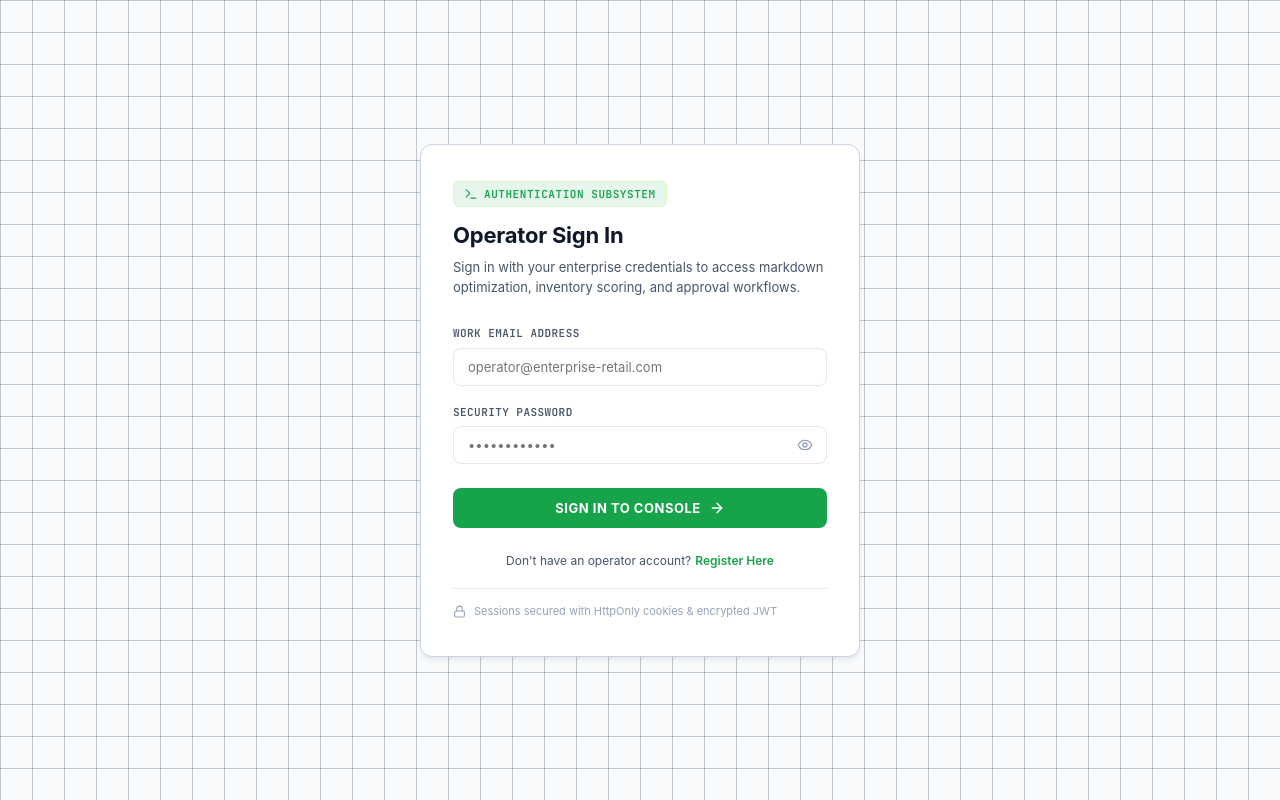
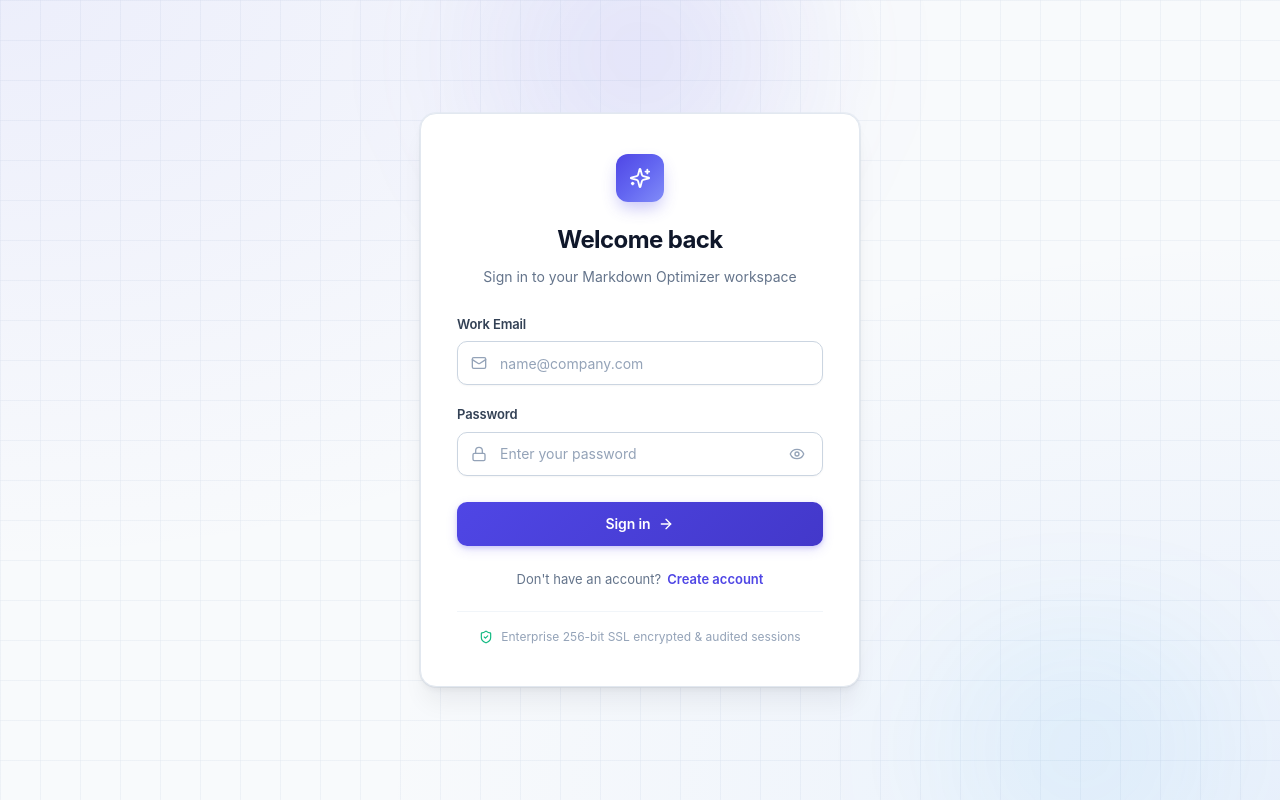
Before and after one commit to Kalyanialla/markdownd-optimization-usecase, a React (Vite) app in the folder frontend/: page /login in a window 1280 px wide. Built offline with nearby package versions, Linux system fonts and the light colour scheme.

Commit message:
feat(auth): redesign login page with modern enterprise SaaS aesthetic

```diff
--- a/frontend/src/pages/Auth.css
+++ b/frontend/src/pages/Auth.css
@@ -1,91 +1,127 @@
+/* ============================================================
+   MODERN ENTERPRISE AUTHENTICATION (LOGIN & SIGNUP)
+   Clean, polished, high-contrast, premium SaaS aesthetic
+   ============================================================ */
+
 .auth-container {
   min-height: 100vh;
   display: flex;
   align-items: center;
   justify-content: center;
-  background-color: var(--bg-base);
-  padding: 24px;
+  background-color: #F8FAFC;
+  background-image:
+    radial-gradient(at 0% 0%, rgba(99, 102, 241, 0.08) 0px, transparent 50%),
+    radial-gradient(at 100% 100%, rgba(59, 130, 246, 0.08) 0px, transparent 50%),
+    linear-gradient(rgba(226, 232, 240, 0.5) 1px, transparent 1px),
+    linear-gradient(90deg, rgba(226, 232, 240, 0.5) 1px, transparent 1px);
+  background-size: 100% 100%, 100% 100%, 40px 40px, 40px 40px;
+  padding: 32px 20px;
   position: relative;
   overflow: hidden;
+  font-family: var(--font-sans);
 }
 
-/* Subtle industrial grid background */
-.auth-container::before {
-  content: '';
+.auth-glow-top {
   position: absolute;
-  inset: 0;
-  background-image:
-    linear-gradient(to right, rgba(35, 47, 62, 0.25) 1px, transparent 1px),
-    linear-gradient(to bottom, rgba(35, 47, 62, 0.25) 1px, transparent 1px);
-  background-size: 32px 32px;
+  top: -120px;
+  left: 50%;
+  transform: translateX(-50%);
+  width: 600px;
+  height: 350px;
+  background: radial-gradient(circle, rgba(79, 70, 229, 0.12) 0%, transparent 70%);
+  filter: blur(50px);
+  pointer-events: none;
+}
+
+.auth-glow-bottom {
+  position: absolute;
+  bottom: -100px;
+  right: -50px;
+  width: 500px;
+  height: 300px;
+  background: radial-gradient(circle, rgba(14, 165, 233, 0.08) 0%, transparent 70%);
+  filter: blur(50px);
   pointer-events: none;
 }
 
 .auth-card {
   width: 100%;
   max-width: 440px;
-  background-color: var(--bg-surface);
-  border: 1px solid var(--border-prominent);
-  border-radius: var(--radius-lg);
-  padding: 36px 32px;
-  box-shadow: var(--shadow-md);
+  background-color: #FFFFFF;
+  border: 1px solid #E2E8F0;
+  border-radius: 16px;
+  padding: 40px 36px;
+  box-shadow:
+    0 4px 6px -1px rgba(0, 0, 0, 0.05),
+    0 20px 25px -5px rgba(15, 23, 42, 0.06),
+    0 0 0 1px rgba(226, 232, 240, 0.6);
   position: relative;
-  z-index: 1;
+  z-index: 2;
+}
+
+/* Brand Logo / Icon Header */
+.auth-brand-logo {
+  display: flex;
+  justify-content: center;
+  margin-bottom: 20px;
+}
+
+.auth-logo-badge {
+  width: 48px;
+  height: 48px;
+  border-radius: 12px;
+  background: linear-gradient(135deg, #4F46E5 0%, #6366F1 50%, #818CF8 100%);
+  color: #FFFFFF;
+  display: flex;
+  align-items: center;
+  justify-content: center;
+  box-shadow: 0 8px 16px -2px rgba(79, 70, 229, 0.3);
 }
 
 .auth-header {
+  text-align: center;
   margin-bottom: 28px;
 }
 
-.auth-badge {
-  display: inline-flex;
-  align-items: center;
-  gap: 6px;
-  background-color: var(--accent-lime-dim);
-  border: 1px solid rgba(199, 243, 107, 0.3);
-  padding: 4px 10px;
-  border-radius: var(--radius-sm);
-  color: var(--accent-lime);
-  font-family: var(--font-mono);
-  font-size: 11px;
-  font-weight: 600;
-  letter-spacing: 0.05em;
-  margin-bottom: 12px;
-}
-
 .auth-title {
-  font-size: 22px;
+  font-size: 24px;
   font-weight: 700;
-  color: var(--text-primary);
-  margin-bottom: 6px;
-  letter-spacing: -0.01em;
+  color: #0F172A;
+  margin-bottom: 8px;
+  letter-spacing: -0.025em;
 }
 
 .auth-subtitle {
-  font-size: 13px;
-  color: var(--text-secondary);
+  font-size: 14px;
+  color: #64748B;
   line-height: 1.5;
+  margin: 0;
 }
 
+/* Form Elements */
 .auth-form {
   display: flex;
   flex-direction: column;
-  gap: 18px;
+  gap: 20px;
 }
 
 .form-group {
   display: flex;
   flex-direction: column;
-  gap: 6px;
+  gap: 7px;
+}
+
+.form-label-row {
+  display: flex;
+  align-items: center;
+  justify-content: space-between;
 }
 
 .form-label {
-  font-family: var(--font-mono);
-  font-size: 11px;
+  font-size: 13px;
   font-weight: 600;
-  color: var(--text-secondary);
-  letter-spacing: 0.04em;
-  text-transform: uppercase;
+  color: #334155;
+  letter-spacing: -0.01em;
 }
 
 .input-wrapper {
@@ -94,108 +130,172 @@
   align-items: center;
 }
 
+.input-lead-icon {
+  position: absolute;
+  left: 14px;
+  color: #94A3B8;
+  pointer-events: none;
+  transition: color 0.15s ease;
+}
+
+.input-wrapper:focus-within .input-lead-icon {
+  color: #4F46E5;
+}
+
 .form-input {
   width: 100%;
-  background-color: var(--bg-card);
-  border: 1px solid var(--border-subtle);
-  border-radius: var(--radius-md);
-  padding: 10px 14px;
-  color: var(--text-primary);
-  font-size: 13px;
+  height: 44px;
+  background-color: #FFFFFF;
+  border: 1px solid #CBD5E1;
+  border-radius: 10px;
+  padding: 0 14px;
+  color: #0F172A;
+  font-size: 14px;
+  outline: none;
   transition: all 0.15s ease;
+  box-shadow: 0 1px 2px rgba(0, 0, 0, 0.04);
+}
+
+.form-input.with-lead-icon {
+  padding-left: 42px;
+}
+
+.form-input.with-trail-icon {
+  padding-right: 42px;
+}
+
+.form-input::placeholder {
+  color: #94A3B8;
+}
+
+.form-input:hover {
+  border-color: #94A3B8;
 }
 
 .form-input:focus {
-  border-color: var(--accent-lime);
-  background-color: var(--bg-elevated);
+  border-color: #4F46E5;
+  box-shadow: 0 0 0 3px rgba(79, 70, 229, 0.15);
 }
 
 .password-toggle-btn {
   position: absolute;
-  right: 10px;
+  right: 12px;
   background: transparent;
   border: none;
-  color: var(--text-muted);
+  color: #94A3B8;
   cursor: pointer;
-  padding: 4px;
+  padding: 6px;
+  border-radius: 6px;
   display: flex;
   align-items: center;
+  justify-content: center;
+  transition: color 0.15s ease, background-color 0.15s ease;
 }
 
 .password-toggle-btn:hover {
-  color: var(--text-primary);
+  color: #0F172A;
+  background-color: #F1F5F9;
 }
 
+/* Error Alert */
 .auth-alert {
   display: flex;
   align-items: flex-start;
   gap: 10px;
-  padding: 12px;
-  border-radius: var(--radius-md);
-  font-size: 12px;
-  line-height: 1.4;
+  padding: 12px 14px;
+  border-radius: 10px;
+  font-size: 13px;
+  line-height: 1.45;
+  margin-bottom: 20px;
 }
 
 .auth-alert.error {
-  background-color: var(--accent-coral-dim);
-  border: 1px solid rgba(255, 107, 107, 0.4);
-  color: var(--accent-coral);
+  background-color: #FEF2F2;
+  border: 1px solid #FEE2E2;
+  color: #B91C1C;
 }
 
-.auth-alert.info {
-  background-color: var(--accent-mint-dim);
-  border: 1px solid rgba(102, 217, 203, 0.3);
-  color: var(--accent-mint);
+.auth-alert-icon {
+  flex-shrink: 0;
+  margin-top: 2px;
 }
 
+/* Submit Action Button */
 .auth-submit-btn {
-  background-color: var(--accent-lime);
-  color: var(--text-inverse);
+  height: 44px;
+  background: linear-gradient(135deg, #4F46E5 0%, #4338CA 100%);
+  color: #FFFFFF;
   border: none;
-  border-radius: var(--radius-md);
-  padding: 12px;
-  font-size: 13px;
-  font-weight: 700;
-  letter-spacing: 0.04em;
+  border-radius: 10px;
+  padding: 0 20px;
+  font-size: 14px;
+  font-weight: 600;
+  letter-spacing: -0.01em;
   cursor: pointer;
-  transition: all 0.15s ease;
+  transition: all 0.2s ease;
   display: flex;
   align-items: center;
   justify-content: center;
   gap: 8px;
   margin-top: 6px;
+  box-shadow: 0 2px 4px rgba(79, 70, 229, 0.2), 0 4px 12px rgba(79, 70, 229, 0.15);
 }
 
 .auth-submit-btn:hover:not(:disabled) {
-  filter: brightness(1.08);
-  box-shadow: var(--shadow-glow);
+  background: linear-gradient(135deg, #4338CA 0%, #3730A3 100%);
+  box-shadow: 0 4px 12px rgba(79, 70, 229, 0.35);
+  transform: translateY(-1px);
+}
+
+.auth-submit-btn:active:not(:disabled) {
+  transform: translateY(0);
 }
 
 .auth-submit-btn:disabled {
-  opacity: 0.6;
+  opacity: 0.65;
   cursor: not-allowed;
 }
 
+.btn-loading-text {
+  font-weight: 500;
+}
+
+/* Footer Link */
 .auth-footer {
   margin-top: 24px;
   text-align: center;
-  font-size: 12px;
-  color: var(--text-secondary);
+  font-size: 13px;
+  color: #64748B;
 }
 
-.auth-footer a {
-  color: var(--accent-lime);
+.auth-footer-link {
+  color: #4F46E5;
   font-weight: 600;
-  margin-left: 4px;
+  margin-left: 6px;
+  text-decoration: none;
+  transition: color 0.15s ease;
 }
 
+.auth-footer-link:hover {
+  color: #3730A3;
+  text-decoration: underline;
+}
+
+/* Security Note */
 .security-note {
-  margin-top: 18px;
-  padding-top: 14px;
-  border-top: 1px solid var(--border-subtle);
+  margin-top: 22px;
+  padding-top: 16px;
+  border-top: 1px solid #F1F5F9;
   display: flex;
   align-items: center;
+  justify-content: center;
   gap: 8px;
-  font-size: 11px;
-  color: var(--text-muted);
+  font-size: 12px;
+  color: #94A3B8;
+  text-align: center;
 }
+
+.security-note-icon {
+  color: #10B981;
+  flex-shrink: 0;
+}
--- a/frontend/src/pages/LoginPage.tsx
+++ b/frontend/src/pages/LoginPage.tsx
@@ -1,7 +1,7 @@
 import React, { useState } from 'react';
 import { Link, useNavigate, useLocation } from 'react-router-dom';
 import { motion } from 'framer-motion';
-import { Terminal, Lock, Eye, EyeOff, AlertCircle, ArrowRight } from 'lucide-react';
+import { Sparkles, Lock, Mail, Eye, EyeOff, AlertCircle, ArrowRight, ShieldCheck } from 'lucide-react';
 import { useAuth } from '../context/AuthContext';
 import { ApiError } from '../lib/api';
 import './Auth.css';
@@ -45,31 +45,37 @@ export const LoginPage: React.FC = () => {
 
   return (
     <div className="auth-container">
+      {/* Decorative ambient background glows */}
+      <div className="auth-glow-top" />
+      <div className="auth-glow-bottom" />
+
       <motion.div
         className="auth-card"
         initial={{ opacity: 0, y: 16 }}
         animate={{ opacity: 1, y: 0 }}
-        transition={{ duration: 0.25, ease: 'easeOut' }}
+        transition={{ duration: 0.35, ease: 'easeOut' }}
       >
+        {/* Brand Icon & Welcome */}
+        <div className="auth-brand-logo">
+          <div className="auth-logo-badge">
+            <Sparkles size={22} className="auth-sparkle-icon" />
+          </div>
+        </div>
+
         <div className="auth-header">
-          <div className="auth-badge">
-            <Terminal size={14} />
-            <span>AUTHENTICATION SUBSYSTEM</span>
-          </div>
-          <h2 className="auth-title">Operator Sign In</h2>
+          <h1 className="auth-title">Welcome back</h1>
           <p className="auth-subtitle">
-            Sign in with your enterprise credentials to access markdown optimization, inventory scoring, and approval workflows.
+            Sign in to your Markdown Optimizer workspace
           </p>
         </div>
 
         {errorMessage && (
           <motion.div
             className="auth-alert error"
-            initial={{ opacity: 0, height: 0 }}
-            animate={{ opacity: 1, height: 'auto' }}
-            style={{ marginBottom: '16px' }}
+            initial={{ opacity: 0, scale: 0.96 }}
+            animate={{ opacity: 1, scale: 1 }}
           >
-            <AlertCircle size={16} style={{ flexShrink: 0, marginTop: '2px' }} />
+            <AlertCircle size={16} className="auth-alert-icon" />
             <span>{errorMessage}</span>
           </motion.div>
         )}
@@ -77,8 +83,10 @@ export const LoginPage: React.FC = () => {
         <form onSubmit={handleSubmit} className="auth-form" noValidate>
           <div className="form-group">
             <label className="form-label" htmlFor="email-input">
-              Work Email Address
+              Work Email
             </label>
+            <div className="input-wrapper">
+              <Mail size={16} className="input-lead-icon" />
               <input
                 id="email-input"
                 type="email"
@@ -86,17 +94,21 @@ export const LoginPage: React.FC = () => {
                 required
                 value={email}
                 onChange={(e) => setEmail(e.target.value)}
-              placeholder="operator@enterprise-retail.com"
-              className="form-input"
+                placeholder="name@company.com"
+                className="form-input with-lead-icon"
                 disabled={isLoading}
               />
             </div>
+          </div>
 
           <div className="form-group">
+            <div className="form-label-row">
               <label className="form-label" htmlFor="password-input">
-              Security Password
+                Password
               </label>
+            </div>
             <div className="input-wrapper">
+              <Lock size={16} className="input-lead-icon" />
               <input
                 id="password-input"
                 type={showPassword ? 'text' : 'password'}
@@ -104,8 +116,8 @@ export const LoginPage: React.FC = () => {
                 required
                 value={password}
                 onChange={(e) => setPassword(e.target.value)}
-                placeholder="••••••••••••"
-                className="form-input"
+                placeholder="Enter your password"
+                className="form-input with-lead-icon with-trail-icon"
                 disabled={isLoading}
               />
               <button
@@ -126,10 +138,10 @@ export const LoginPage: React.FC = () => {
             disabled={isLoading}
           >
             {isLoading ? (
-              <span>VERIFYING CREDENTIALS...</span>
+              <span className="btn-loading-text">Signing in...</span>
             ) : (
               <>
-                <span>SIGN IN TO CONSOLE</span>
+                <span>Sign in</span>
                 <ArrowRight size={16} />
               </>
             )}
@@ -137,13 +149,13 @@ export const LoginPage: React.FC = () => {
         </form>
 
         <div className="auth-footer">
-          Don't have an operator account?
-          <Link to="/signup">Register Here</Link>
+          Don't have an account?
+          <Link to="/signup" className="auth-footer-link">Create account</Link>
         </div>
 
         <div className="security-note">
-          <Lock size={13} />
-          <span>Sessions secured with HttpOnly cookies & encrypted JWT</span>
+          <ShieldCheck size={14} className="security-note-icon" />
+          <span>Enterprise 256-bit SSL encrypted & audited sessions</span>
         </div>
       </motion.div>
     </div>
```
Lines whose indentation alone changed are shown as unchanged.
